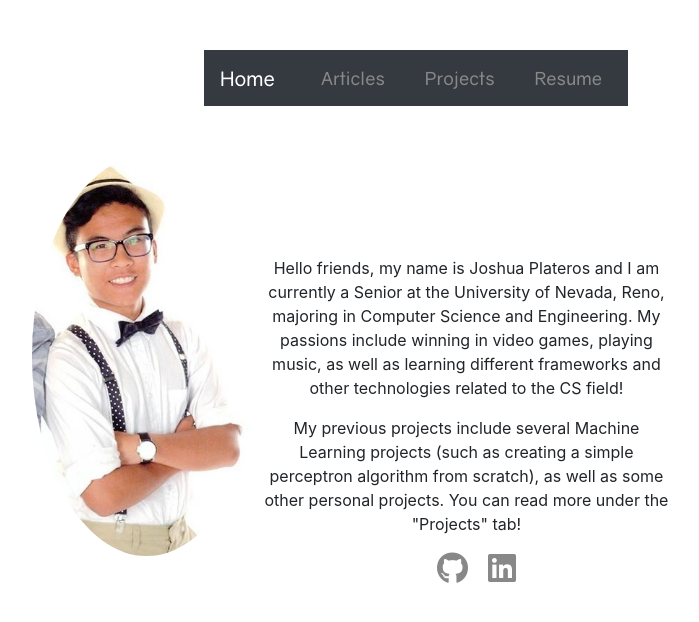
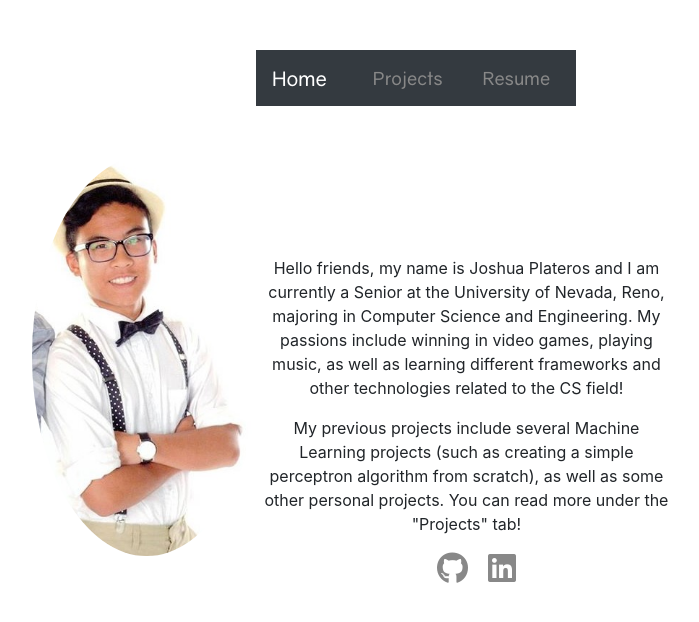
Before and after one commit to joshplateros/joshplateros.github.io, a React (Create React App) app: page / in a window 1280 px wide. Shown: the top 622 px of the page, without its empty margins (224-923 px from the left). Built offline with nearby package versions, Linux system fonts and the light colour scheme.

Commit message:
Deleted Articles for now

```diff
--- a/src/App.js
+++ b/src/App.js
@@ -31,7 +31,6 @@ class App extends Component {
 						<Navbar.Collapse id="basic-navbar-nav">
 							<Nav>
 								{/* Regular "Link" works*/}
-								<Link className="Links" to="/articles"> Articles </Link>
 								<Link className="Links" to="/projects"> Projects </Link>
 								<a className="Links" href={Resume} download> Resume </a>
 							</Nav>
```
